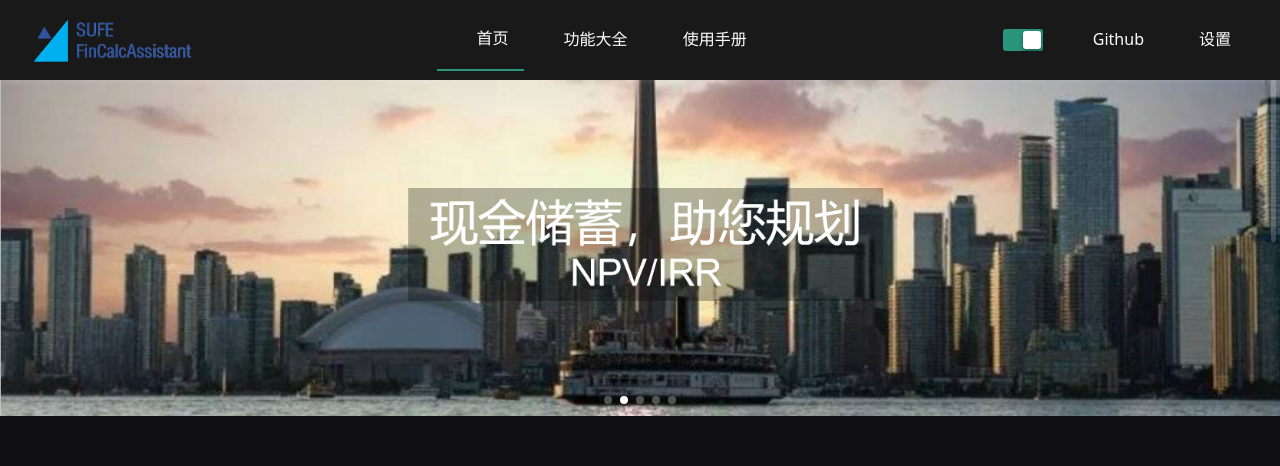
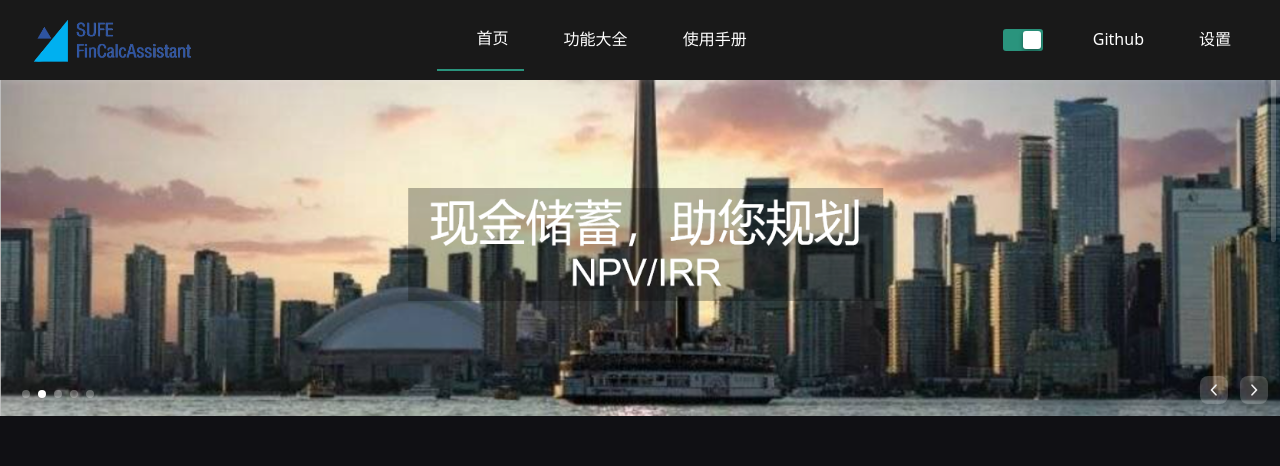
Before and after one commit to Choihyobin111/FinCalcAssistant, a Vue app: page /home in a window 1280 px wide. Shown: the top 466 px of the page. Built offline with nearby package versions, Linux system fonts and the light colour scheme; some icons are missing.

Commit message:
Update Home.vue

```diff
--- a/src/views/Home.vue
+++ b/src/views/Home.vue
@@ -1,6 +1,6 @@
 <template>
   <div :class="`${isDark ? 'slogan-dark-theme' : 'slogan-light-theme'} main`">
-    <n-carousel autoplay  show-arrows style="margin-top:80px">
+    <n-carousel autoplay show-arrow trigger="hover" style="margin-top:80px">
       <img
         class="carousel-img"
         src="@/assets/pictures/carousel1.png"
```
